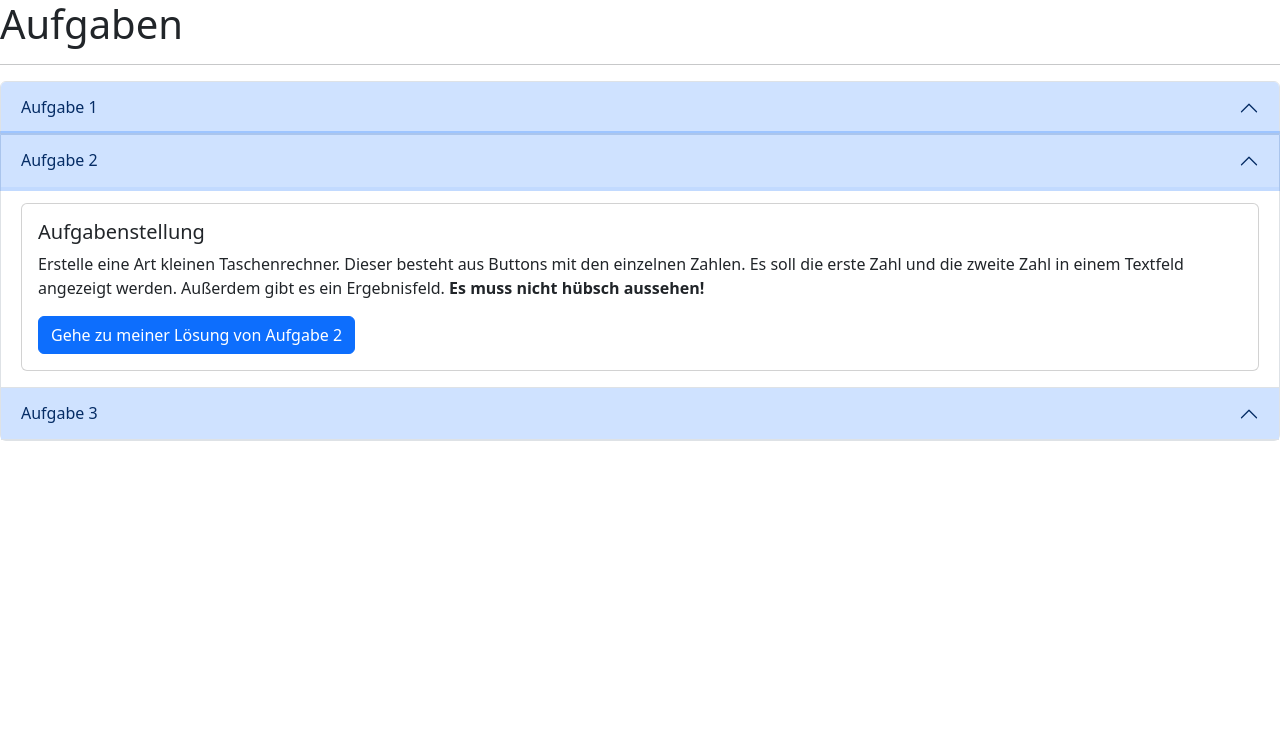
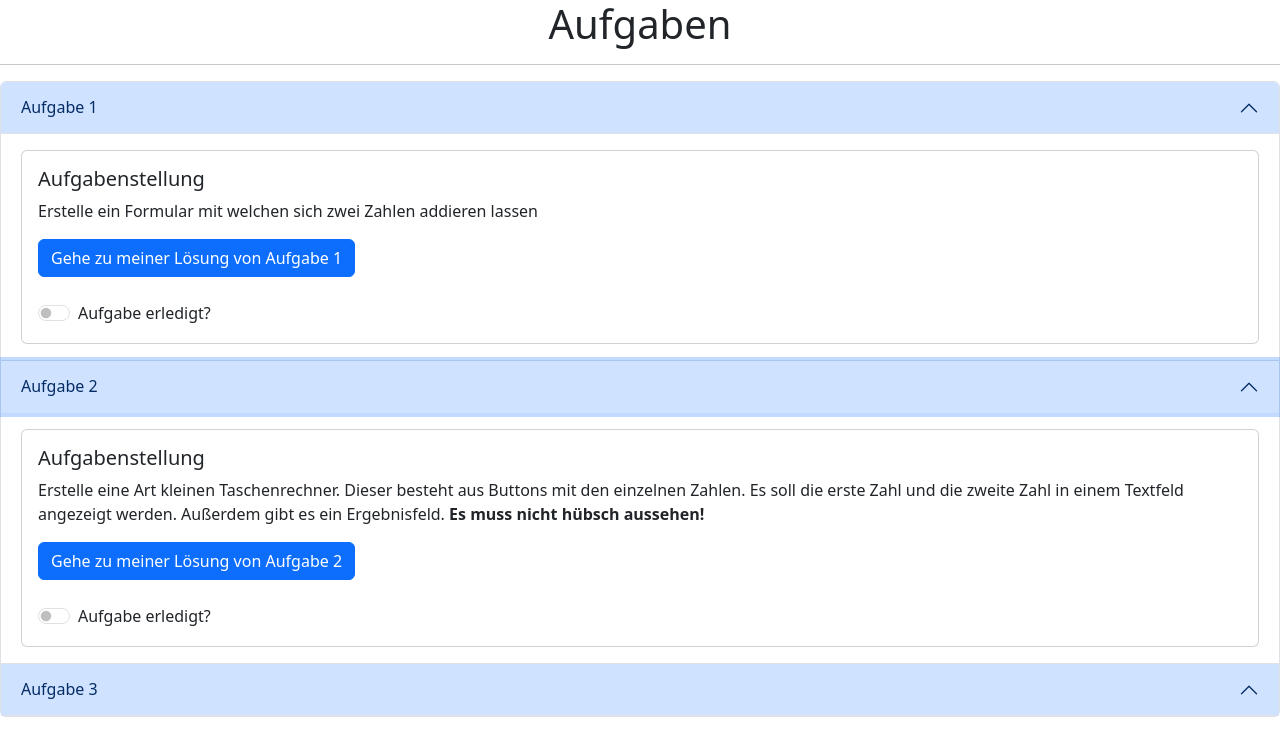
Before and after one commit to JonasSchierhold/landingpage, a plain HTML site: page index.html in a window 1280 px wide. Both pictures are taken after a click on the button "Aufgabe 2". Drawn offline with nearby package versions, Linux system fonts and the light colour scheme.

Commit message:
new features

```diff
--- a/index.html
+++ b/index.html
@@ -16,7 +16,7 @@
 
 <body>
     <div class="header">
-        <h1>Aufgaben</h1>
+        <h1 class="text-center">Aufgaben</h1>
         <hr>
     </div>
 
@@ -26,11 +26,11 @@
             <div class="accordion-item">
                 <h2 class="accordion-header">
                     <button class="accordion-button" type="button" data-bs-toggle="collapse"
-                        data-bs-target="#collapseOne" aria-expanded="true" aria-controls="collapseOne">
+                        data-bs-target="#collapseOne" aria-expanded="false" aria-controls="collapseOne">
                         Aufgabe 1
                     </button>
                 </h2>
-                <div id="collapseOne" class="accordion-collapse collapse " data-bs-parent="pl">
+                <div id="collapseOne" class="accordion-collapse collapse show">
                     <div class="accordion-body">
                         <div class="card">
                             <div class="card-body">
@@ -39,6 +39,13 @@
                                 </p>
                                 <!-- Hier die Lösung zu Aufgabe 1 einfügen -->
                                 <a class="btn btn-primary" href="#">Gehe zu meiner Lösung von Aufgabe 1</a>
+                                <br>
+                                <br>
+                                <div class="form-check form-switch">
+                                    <input class="form-check-input" type="checkbox" role="switch" id="aufgabe1Erledigt">
+                                    <label class="form-check-label" for="flexSwitchCheckDefault">Aufgabe erledigt?</label>
+                                </div>
+
                             </div>
                         </div>
                     </div>
@@ -55,16 +62,24 @@
                     </button>
                 </h2>
 
-                <div id="collapseTwo" class="accordion-collapse collapse" data-bs-parent="pl">
+                <div id="collapseTwo" class="accordion-collapse collapse">
                     <div class="accordion-body">
                         <div class="card">
                             <div class="card-body">
                                 <h5 class="card-title">Aufgabenstellung</h5>
                                 <p class="card-text">Erstelle eine Art kleinen Taschenrechner. Dieser besteht aus
                                     Buttons mit den einzelnen Zahlen. Es soll die erste Zahl und die zweite Zahl in
-                                    einem Textfeld angezeigt werden. Außerdem gibt es ein Ergebnisfeld. <strong>Es muss nicht hübsch aussehen!</strong></p>
+                                    einem Textfeld angezeigt werden. Außerdem gibt es ein Ergebnisfeld. <strong>Es muss
+                                        nicht hübsch aussehen!</strong></p>
                                 <!-- Hier die Lösung zu Aufgabe 1 einfügen -->
                                 <a class="btn btn-primary" href="#">Gehe zu meiner Lösung von Aufgabe 2</a>
+                                <br><br>
+                                <div class="form-check form-switch">
+                                    <input class="form-check-input" type="checkbox" role="switch" id="aufgabe2Erledigt">
+                                    <label class="form-check-label" for="flexSwitchCheckDefault">Aufgabe erledigt?</label>
+                                </div>
+
+
                             </div>
                         </div>
                     </div>
@@ -81,7 +96,7 @@
                     </button>
                 </h2>
 
-                <div id="collapseThree" class="accordion-collapse collapse" data-bs-parent="pl">
+                <div id="collapseThree" class="accordion-collapse collapse" data-bs-parent="p1">
                     <div class="accordion-body">
                         <div class="card">
                             <div class="card-body">
@@ -97,7 +112,7 @@
             </div>
         </div>
     </div>
-    </div>
+
 </body>
 
 </html>
```
